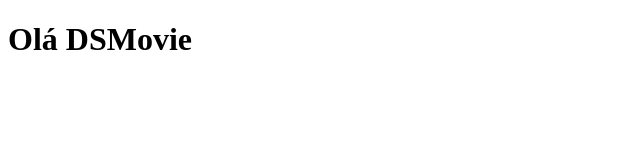
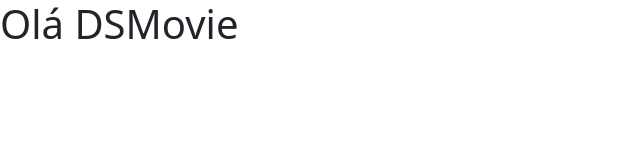
Before and after one commit to ruyantonio1/dsmiovie, a plain HTML site: page index.html in a window 1280 px wide. Shown: the whole page, without its empty margins (0-640 px from the left). Drawn offline with nearby package versions, Linux system fonts and the light colour scheme.

Commit message:
Bootstrap

```diff
--- a/index.html
+++ b/index.html
@@ -5,6 +5,9 @@
     <meta http-equiv="X-UA-Compatible" content="IE=edge">
     <meta name="viewport" content="width=device-width, initial-scale=1.0">
     <title>DSMovie</title>
+    <!-- Bootstrap CSS -->
+    <link href="https://cdn.jsdelivr.net/npm/bootstrap@5.1.3/dist/css/bootstrap.min.css" rel="stylesheet" integrity="sha384-1BmE4kWBq78iYhFldvKuhfTAU6auU8tT94WrHftjDbrCEXSU1oBoqyl2QvZ6jIW3" crossorigin="anonymous">
+
 </head>
 <body>
     <h1>Olá DSMovie</h1>
```
